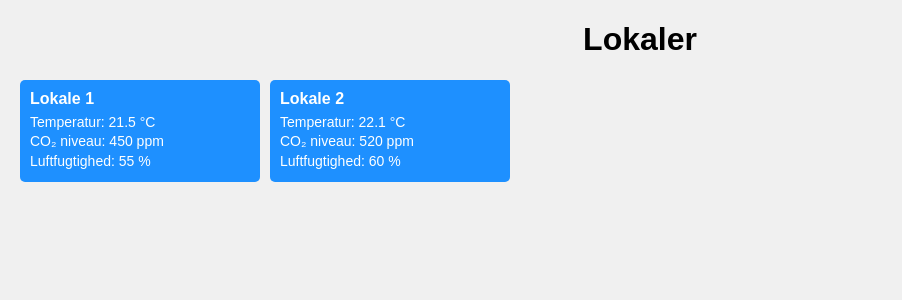
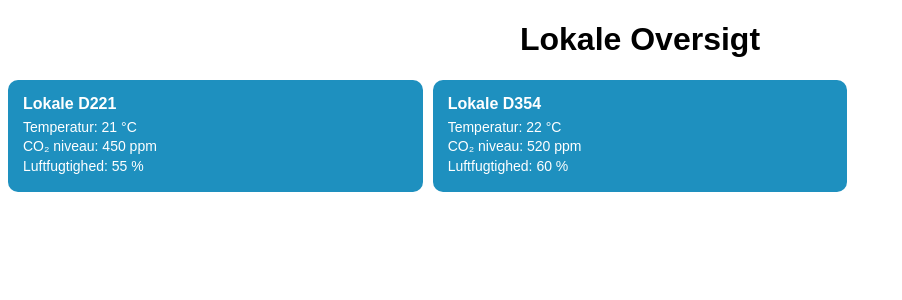
Before and after one commit to hojgfd/DATA-API-projekt, a Flask app: page /lokaler in a window 1280 px wide. Shown: the top 300 px of the page, without its empty margins (0-902 px from the left). Run offline with Flask 3, Linux system fonts and the light colour scheme; data that the repository does not hold is empty.

Commit message:
Update lokaler.html

```diff
--- a/templates/lokaler.html
+++ b/templates/lokaler.html
@@ -6,27 +6,26 @@
   <title>Lokale oversigt</title>
   <style>
     body {
-      font-family: Arial, sans-serif;
-      margin: 20px;
-      background: #f0f0f0;
+      font-family: sans-serif;
     }
+
     h1 {
       text-align: center;
     }
     main {
       display: grid;
-      grid-template-columns: repeat(auto-fill, minmax(200px, 1fr));
+      grid-template-columns: repeat(3, minmax(200px, 1fr));
       gap: 10px;
       margin-top: 20px;
     }
     .card {
-      background: #1E90FF; /* blå hex farve */
+      background: #1E90BF; /* blå ish hex farve */
       color: white;
-      padding: 10px;
-      border-radius: 5px;
+      padding: 15px;
+      border-radius: 10px;
       cursor: pointer;
       text-decoration: none; /* fjerner underline når <a> */
-      display: block;
+
     }
     .title {
       font-weight: bold;
@@ -42,24 +41,24 @@
   </style>
 </head>
 <body>
-  <h1>Lokaler</h1>
+  <h1>Lokale Oversigt</h1>
   <main id="grid"></main>
 
   <script>
     // Definer bokse herunder: (scalable)
     const boxes = [
-      {room:1, temperatur:21.5, co2:450, luftfugtighed:55},
-      {room:2, temperatur:22.1, co2:520, luftfugtighed:60},
+      {room:"D221", temperatur:21, co2:450, luftfugtighed:55},
+      {room:"D354", temperatur:22, co2:520, luftfugtighed:60},
 
     ];
 
     const grid = document.getElementById('grid');
 
     function makeCard(data) {
-      // Linket:
+      // Klik på boks = route til lokale navn
       const url = `https://ramsen.pythonanywhere.com/${data.room}`;
 
-      // <a> bruges som wrapper:
+      // <a> er wrapper her
       const card = document.createElement('a');
       card.className = 'card';
       card.href = url;
```
